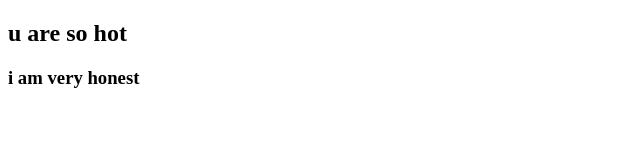
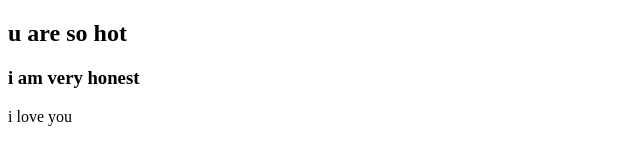
Before and after one commit to hasanpar/my-scn, a plain HTML site: page index.html in a window 1280 px wide. Shown: the full height of the page, 0-640 px from the left. Drawn offline with Linux system fonts and the light colour scheme.

Commit message:
added paragraph

```diff
--- a/index.html
+++ b/index.html
@@ -10,6 +10,7 @@
 <body>
     <h2>u are so hot</h2>
     <h3>i am very honest</h3>
+    <p>i love you</p>
 
 </body>
 </html>
```
